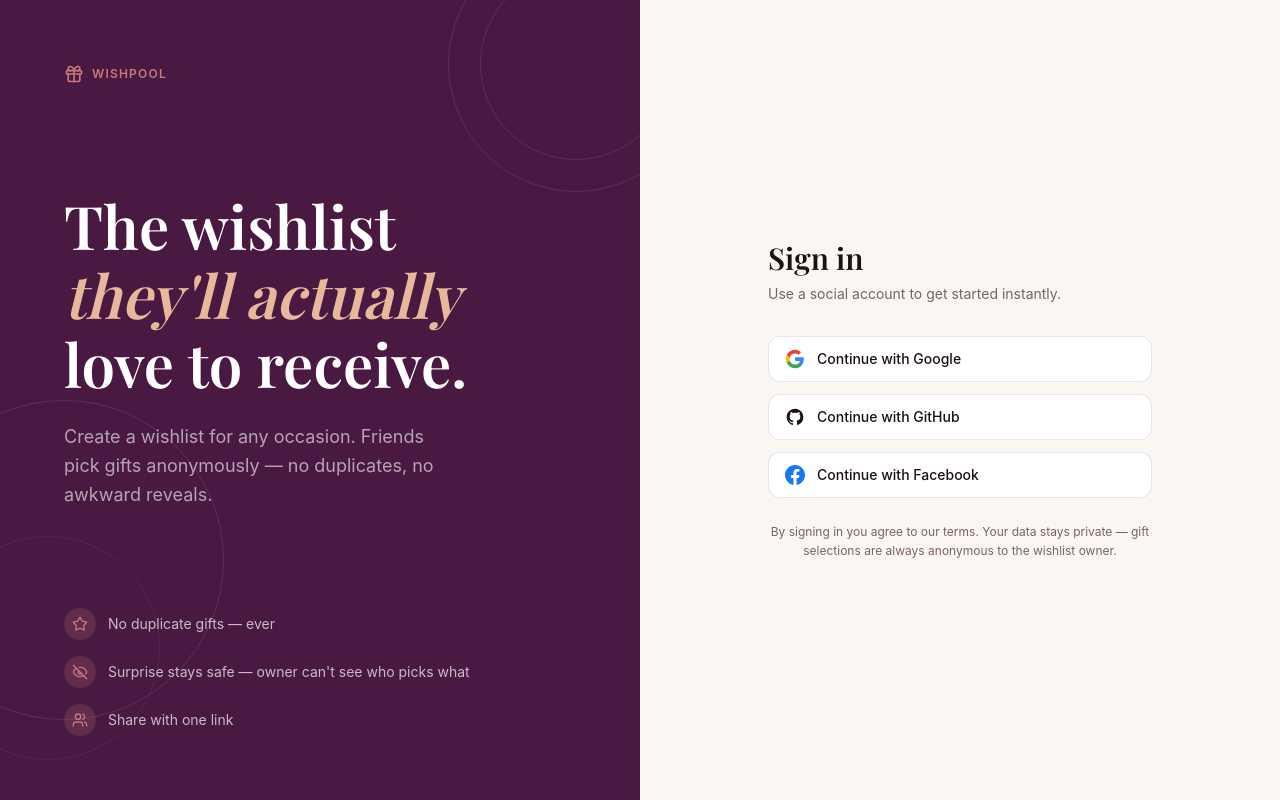
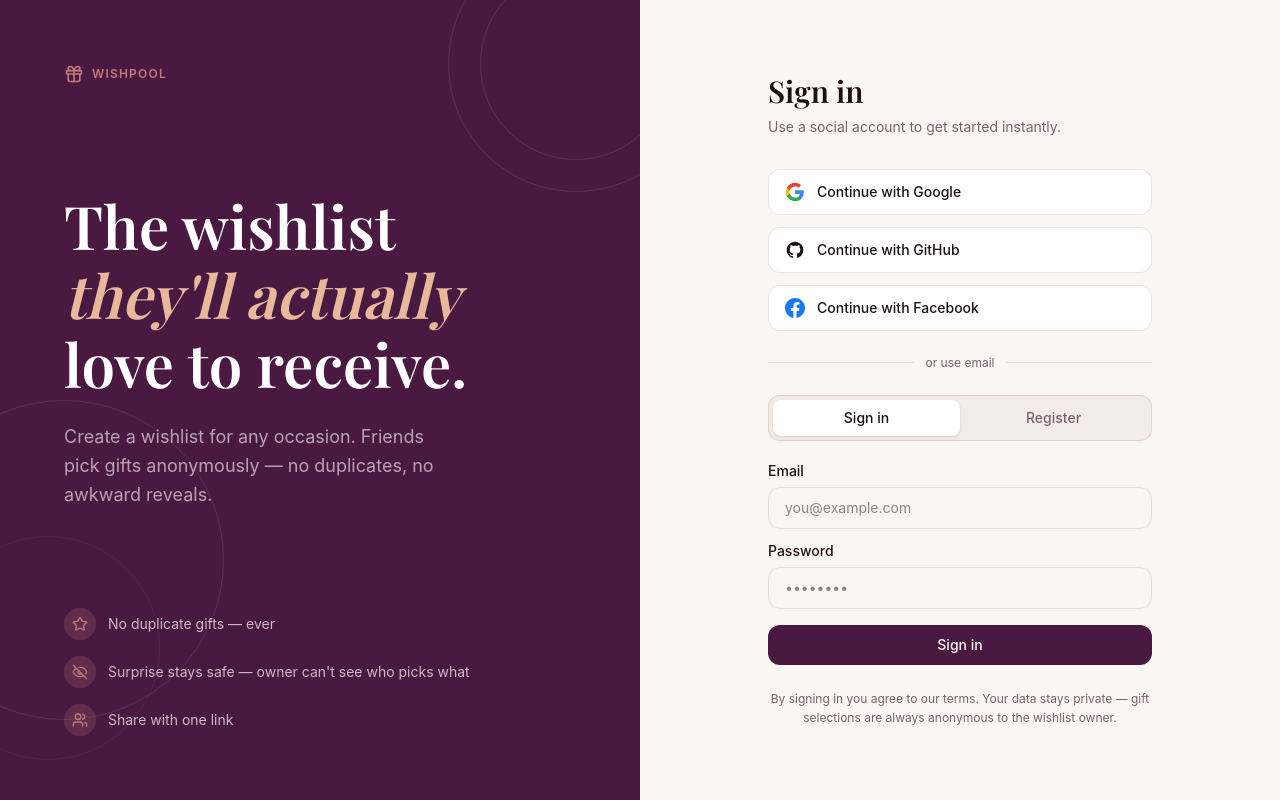
Before and after one commit to Klikam/wishpool-frontend, a React (Vite) app: page / in a window 1280 px wide. Built offline with nearby package versions, Linux system fonts and the light colour scheme; a web font is replaced by a local one.

Commit message:
Fixed all lint issues, added option to login via email and password

```diff
--- a/src/components/App.tsx
+++ b/src/components/App.tsx
@@ -1,6 +1,6 @@
 import { useCallback, useState } from 'react';
 
-import type { User } from '@/types/user';
+import { UserNullableSchema, type User } from '@/types/user';
 import type { View } from '@/types/view';
 
 import { storageHelper } from '@/utils/storageHelper';
@@ -9,17 +9,23 @@ import CreateWishlist from './pages/CreateWishlist';
 import Dashboard from './pages/Dashboard';
 import LandingPage from './pages/LandingPage';
 import WishlistView from './pages/WishlistView';
+import z from 'zod';
 
 // ── App Shell ─────────────────────────────────────────────────────────────────
 
 export default function App() {
   const [currentUser, setCurrentUser] = useState<User | null>(() =>
-    storageHelper.load(storageHelper.STORAGE_KEYS.currentUser, null),
+    storageHelper.load(
+      storageHelper.STORAGE_KEYS.currentUser,
+      null,
+      UserNullableSchema,
+    ),
   );
   const [guestToken] = useState<string>(() => {
     let t = storageHelper.load<string>(
       storageHelper.STORAGE_KEYS.guestToken,
       '',
+      z.string(),
     );
     if (!t) {
       t = storageHelper.genId() + storageHelper.genId();
@@ -35,7 +41,9 @@ export default function App() {
     return { type: currentUser ? 'dashboard' : 'landing' };
   });
 
-  const navigate = useCallback((v: View) => setView(v), []);
+  const navigate = useCallback((v: View) => {
+    setView(v);
+  }, []);
 
   function handleLogin(user: User) {
     storageHelper.save(storageHelper.STORAGE_KEYS.currentUser, user);
@@ -57,8 +65,12 @@ export default function App() {
     return (
       <CreateWishlist
         currentUser={currentUser}
-        onCreated={id => navigate({ type: 'wishlist', id })}
-        onCancel={() => navigate({ type: 'dashboard' })}
+        onCreated={id => {
+          navigate({ type: 'wishlist', id });
+        }}
+        onCancel={() => {
+          navigate({ type: 'dashboard' });
+        }}
       />
     );
   }
@@ -69,9 +81,9 @@ export default function App() {
         wishlistId={view.id}
         currentUser={currentUser}
         guestToken={guestToken}
-        onBack={() =>
-          navigate(currentUser ? { type: 'dashboard' } : { type: 'landing' })
-        }
+        onBack={() => {
+          navigate(currentUser ? { type: 'dashboard' } : { type: 'landing' });
+        }}
       />
     );
   }
--- /dev/null
+++ b/src/components/pages/EmailPassword.tsx
@@ -0,0 +1,154 @@
+import { UserArraySchema, type User } from '@/types/user';
+import { useState } from 'react';
+import { storageHelper } from '../../utils/storageHelper';
+
+export default function EmailPassword({
+  onLogin,
+}: {
+  onLogin: (user: User) => void;
+}) {
+  const [mode, setMode] = useState<'signin' | 'register'>('signin');
+  const [emailForm, setEmailForm] = useState({
+    name: '',
+    email: '',
+    password: '',
+  });
+  const [emailError, setEmailError] = useState('');
+
+  function handleEmailSubmit(e: React.SubmitEvent) {
+    e.preventDefault();
+    setEmailError('');
+
+    const users = storageHelper.load<User[]>(
+      storageHelper.STORAGE_KEYS.users,
+      [],
+      UserArraySchema,
+    );
+
+    if (mode === 'register') {
+      if (!emailForm.name.trim()) {
+        setEmailError('Please enter your name.');
+        return;
+      }
+      if (!emailForm.email.includes('@')) {
+        setEmailError('Please enter a valid email.');
+        return;
+      }
+      if (emailForm.password.length < 6) {
+        setEmailError('Password must be at least 6 characters.');
+        return;
+      }
+      if (
+        users.find(u => u.email === emailForm.email && u.provider === 'email')
+      ) {
+        setEmailError(
+          'An account with this email already exists. Sign in instead.',
+        );
+        return;
+      }
+      const newUser: User = {
+        id: storageHelper.genId(),
+        name: emailForm.name.trim(),
+        email: emailForm.email.trim(),
+        avatar: '',
+        provider: 'email',
+      };
+      storageHelper.save(storageHelper.STORAGE_KEYS.users, [...users, newUser]);
+      onLogin(newUser);
+    } else {
+      const existing = users.find(
+        u => u.email === emailForm.email && u.provider === 'email',
+      );
+      if (!existing) {
+        setEmailError('No account found. Register first.');
+        return;
+      }
+      // In a real app password would be verified server-side; here we trust it
+      onLogin(existing);
+    }
+  }
+
+  return (
+    <>
+      <div className="flex rounded-xl border border-border bg-secondary p-1 mb-5">
+        <button
+          onClick={() => {
+            setMode('signin');
+            setEmailError('');
+          }}
+          className={`flex-1 py-2 text-sm font-medium rounded-lg transition-colors ${mode === 'signin' ? 'bg-card text-foreground shadow-sm' : 'text-muted-foreground hover:text-foreground'}`}
+        >
+          Sign in
+        </button>
+        <button
+          onClick={() => {
+            setMode('register');
+            setEmailError('');
+          }}
+          className={`flex-1 py-2 text-sm font-medium rounded-lg transition-colors ${mode === 'register' ? 'bg-card text-foreground shadow-sm' : 'text-muted-foreground hover:text-foreground'}`}
+        >
+          Register
+        </button>
+      </div>
+
+      <form onSubmit={handleEmailSubmit} className="flex flex-col gap-3">
+        {mode === 'register' && (
+          <div>
+            <label className="block text-sm font-medium mb-1.5">
+              Full name
+            </label>
+            <input
+              type="text"
+              required
+              className="w-full px-4 py-2.5 rounded-xl bg-input-background border border-border text-sm outline-none focus:border-[#C4797A] transition-colors"
+              placeholder="Emma Thornton"
+              value={emailForm.name}
+              onChange={e => {
+                setEmailForm({ ...emailForm, name: e.target.value });
+              }}
+            />
+          </div>
+        )}
+        <div>
+          <label className="block text-sm font-medium mb-1.5">Email</label>
+          <input
+            type="email"
+            required
+            className="w-full px-4 py-2.5 rounded-xl bg-input-background border border-border text-sm outline-none focus:border-[#C4797A] transition-colors"
+            placeholder="you@example.com"
+            value={emailForm.email}
+            onChange={e => {
+              setEmailForm({ ...emailForm, email: e.target.value });
+            }}
+          />
+        </div>
+        <div>
+          <label className="block text-sm font-medium mb-1.5">Password</label>
+          <input
+            type="password"
+            required
+            className="w-full px-4 py-2.5 rounded-xl bg-input-background border border-border text-sm outline-none focus:border-[#C4797A] transition-colors"
+            placeholder="••••••••"
+            value={emailForm.password}
+            onChange={e => {
+              setEmailForm({ ...emailForm, password: e.target.value });
+            }}
+          />
+        </div>
+
+        {emailError && (
+          <p className="text-xs text-destructive bg-destructive/8 border border-destructive/20 rounded-lg px-3 py-2">
+            {emailError}
+          </p>
+        )}
+
+        <button
+          type="submit"
+          className="w-full py-2.5 bg-primary text-primary-foreground rounded-xl font-medium text-sm hover:bg-[#3a1232] transition-colors mt-1"
+        >
+          {mode === 'signin' ? 'Sign in' : 'Create account'}
+        </button>
+      </form>
+    </>
+  );
+}
--- a/src/components/pages/LandingPage.tsx
+++ b/src/components/pages/LandingPage.tsx
@@ -2,6 +2,7 @@ import { EyeOff, Gift, Star, Users } from 'lucide-react';
 import SocialButton from './SocialButton';
 
 import type { User } from '@/types/user';
+import EmailPassword from './EmailPassword';
 
 export default function LandingPage({
   onLogin,
@@ -84,6 +85,16 @@ export default function LandingPage({
             <SocialButton provider="facebook" onLogin={onLogin} />
           </div>
 
+          <div className="flex items-center gap-3 mb-6 mt-6">
+            <div className="flex-1 h-px bg-border" />
+            <span className="text-xs text-muted-foreground">or use email</span>
+            <div className="flex-1 h-px bg-border" />
+          </div>
+
+          <div>
+            <EmailPassword onLogin={onLogin} />
+          </div>
+
           <p className="text-xs text-muted-foreground mt-6 text-center leading-relaxed">
             By signing in you agree to our terms. Your data stays private — gift
             selections are always anonymous to the wishlist owner.
--- a/src/components/pages/SocialButton.tsx
+++ b/src/components/pages/SocialButton.tsx
@@ -1,4 +1,4 @@
-import type { User } from '@/types/user';
+import { UserArraySchema, type User } from '@/types/user';
 import { storageHelper } from '@/utils/storageHelper';
 import { MOCK_USERS } from '../mocks/users';
 
@@ -51,6 +51,7 @@ export default function SocialButton({
     const users = storageHelper.load<User[]>(
       storageHelper.STORAGE_KEYS.users,
       [],
+      UserArraySchema,
     );
     const existing = users.find(u => u.provider === provider);
     if (existing) {
--- a/src/components/pages/WishlistView.tsx
+++ b/src/components/pages/WishlistView.tsx
@@ -1,6 +1,6 @@
 import type { GiftItem } from '@/types/giftItem';
 import type { User } from '@/types/user';
-import type { Wishlist } from '@/types/wishlist';
+import { WishlistArraySchema, type Wishlist } from '@/types/wishlist';
 import { storageHelper } from '@/utils/storageHelper';
 import {
   Check,
@@ -27,7 +27,11 @@ export default function WishlistView({
   onBack: () => void;
 }) {
   const [wishlists, setWishlists] = useState<Wishlist[]>(() =>
-    storageHelper.load(storageHelper.STORAGE_KEYS.wishlists, []),
+    storageHelper.load(
+      storageHelper.STORAGE_KEYS.wishlists,
+      [],
+      WishlistArraySchema,
+    ),
   );
   const [copied, setCopied] = useState(false);
   const [showAddGift, setShowAddGift] = useState(false);
@@ -110,12 +114,14 @@ export default function WishlistView({
     setShowAddGift(false);
   }
 
-  function copyLink() {
-    navigator.clipboard.writeText(
+  async function copyLink() {
+    await navigator.clipboard.writeText(
       `${window.location.href.split('?')[0]}?list=${wishlistId}`,
     );
     setCopied(true);
-    setTimeout(() => setCopied(false), 2000);
+    setTimeout(() => {
+      setCopied(false);
+    }, 2000);
   }
 
   if (!wishlist) {
@@ -150,7 +156,7 @@ export default function WishlistView({
           </button>
           <div className="flex items-center gap-2">
             <button
-              onClick={copyLink}
+              onClick={() => void copyLink()}
               className="flex items-center gap-1.5 px-3 py-1.5 rounded-lg border border-border text-sm text-foreground hover:bg-secondary transition-colors"
             >
               {copied ? (
@@ -162,7 +168,9 @@ export default function WishlistView({
             </button>
             {isOwner && (
               <button
-                onClick={() => setShowAddGift(true)}
+                onClick={() => {
+                  setShowAddGift(true);
+                }}
                 className="flex items-center gap-1.5 px-3 py-1.5 rounded-lg bg-primary text-primary-foreground text-sm font-medium hover:bg-[#3a1232] transition-colors"
               >
                 <Plus className="w-3.5 h-3.5" />
@@ -256,7 +264,9 @@ export default function WishlistView({
                 Add a gift
               </h2>
               <button
-                onClick={() => setShowAddGift(false)}
+                onClick={() => {
+                  setShowAddGift(false);
+                }}
                 className="text-muted-foreground hover:text-foreground"
               >
                 <X className="w-5 h-5" />
@@ -271,9 +281,9 @@ export default function WishlistView({
                   className="w-full px-3 py-2.5 rounded-lg bg-input-background border border-border text-sm outline-none focus:border-[#C4797A] transition-colors"
                   placeholder="e.g. Wireless headphones"
                   value={newGift.name}
-                  onChange={e =>
-                    setNewGift({ ...newGift, name: e.target.value })
-                  }
+                  onChange={e => {
+                    setNewGift({ ...newGift, name: e.target.value });
+                  }}
                 />
               </div>
               <div>
@@ -284,9 +294,9 @@ export default function WishlistView({
                   className="w-full px-3 py-2.5 rounded-lg bg-input-background border border-border text-sm outline-none focus:border-[#C4797A] transition-colors"
                   placeholder="Color, size, model…"
                   value={newGift.description}
-                  onChange={e =>
-                    setNewGift({ ...newGift, description: e.target.value })
-                  }
+                  onChange={e => {
+                    setNewGift({ ...newGift, description: e.target.value });
+                  }}
                 />
               </div>
               <div className="grid grid-cols-2 gap-3">
@@ -298,9 +308,9 @@ export default function WishlistView({
                     className="w-full px-3 py-2.5 rounded-lg bg-input-background border border-border text-sm outline-none focus:border-[#C4797A] transition-colors"
                     placeholder="€ 49.90"
                     value={newGift.price}
-                    onChange={e =>
-                      setNewGift({ ...newGift, price: e.target.value })
-                    }
+                    onChange={e => {
+                      setNewGift({ ...newGift, price: e.target.value });
+                    }}
                   />
                 </div>
                 <div>
@@ -311,9 +321,9 @@ export default function WishlistView({
                     className="w-full px-3 py-2.5 rounded-lg bg-input-background border border-border text-sm outline-none focus:border-[#C4797A] transition-colors"
                     placeholder="https://…"
                     value={newGift.url}
-                    onChange={e =>
-                      setNewGift({ ...newGift, url: e.target.value })
-                    }
+                    onChange={e => {
+                      setNewGift({ ...newGift, url: e.target.value });
+                    }}
                   />
                 </div>
               </div>
@@ -325,9 +335,9 @@ export default function WishlistView({
                   className="w-full px-3 py-2.5 rounded-lg bg-input-background border border-border text-sm outline-none focus:border-[#C4797A] transition-colors"
                   placeholder="https://… (optional)"
                   value={newGift.imageUrl}
-                  onChange={e =>
-                    setNewGift({ ...newGift, imageUrl: e.target.value })
-                  }
+                  onChange={e => {
+                    setNewGift({ ...newGift, imageUrl: e.target.value });
+                  }}
                 />
               </div>
               <button
--- a/src/types/user.ts
+++ b/src/types/user.ts
@@ -1,7 +1,13 @@
-export interface User {
-  id: string;
-  name: string;
-  email: string;
-  avatar: string;
-  provider: 'google' | 'github' | 'facebook';
-}
+import z from 'zod';
+
+const UserSchema = z.object({
+  id: z.string(),
+  name: z.string(),
+  email: z.string(),
+  avatar: z.string(),
+  provider: z.enum(['google', 'github', 'facebook', 'email']),
+});
+
+export const UserArraySchema = z.array(UserSchema);
+export const UserNullableSchema = UserSchema.nullable();
+export type User = z.infer<typeof UserSchema>;
--- a/src/types/wishlist.ts
+++ b/src/types/wishlist.ts
@@ -1,13 +1,18 @@
-import type { GiftItem } from './giftItem';
+import z from 'zod';
+import { GiftItemSchema } from './giftItem';
 
-export interface Wishlist {
-  id: string;
-  ownerId: string;
-  ownerName: string;
-  title: string;
-  occasion: string;
-  date: string;
-  description: string;
-  gifts: GiftItem[];
-  createdAt: string;
-}
+const WishlistSchema = z.object({
+  id: z.string(),
+  ownerId: z.string(),
+  ownerName: z.string(),
+  title: z.string(),
+  occasion: z.string(),
+  date: z.string(),
+  description: z.string(),
+  gifts: z.array(GiftItemSchema),
+  createdAt: z.string(),
+});
+
+export const WishlistArraySchema = z.array(WishlistSchema);
+
+export type Wishlist = z.infer<typeof WishlistSchema>;
--- a/src/utils/storageHelper.ts
+++ b/src/utils/storageHelper.ts
@@ -1,3 +1,5 @@
+import z from 'zod';
+
 export const storageHelper = {
   STORAGE_KEYS: {
     users: 'wishpool_users',
@@ -6,10 +8,13 @@ export const storageHelper = {
     guestToken: 'wishpool_guest_token',
   },
 
-  load<T>(key: string, fallback: T): T {
+  load<T>(key: string, fallback: T, schema: z.ZodType<T>): T {
     try {
       const raw = localStorage.getItem(key);
-      return raw ? JSON.parse(raw) : fallback;
+      if (!raw) return fallback;
+
+      const result = schema.safeParse(JSON.parse(raw) as unknown);
+      return result.success ? result.data : fallback;
     } catch {
       return fallback;
     }
```
Also changed, not shown: src/components/pages/CreateWishlist.tsx (+14 -5 lines), src/components/pages/Dashboard.tsx (+12 -5 lines), src/components/pages/GiftCard.tsx (+6 -2 lines), src/types/giftItem.ts (+14 -10 lines).
